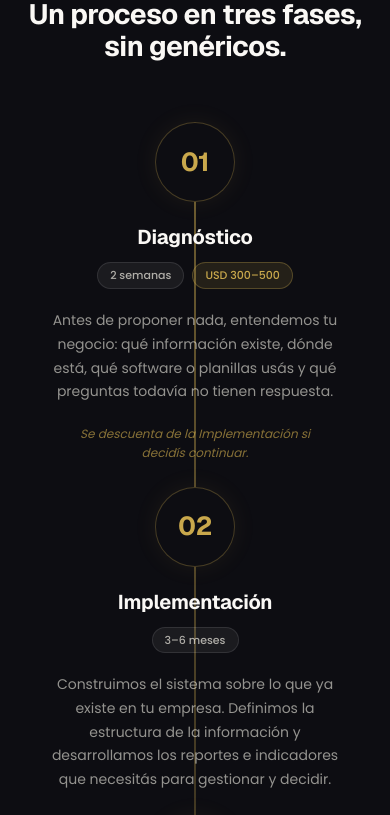
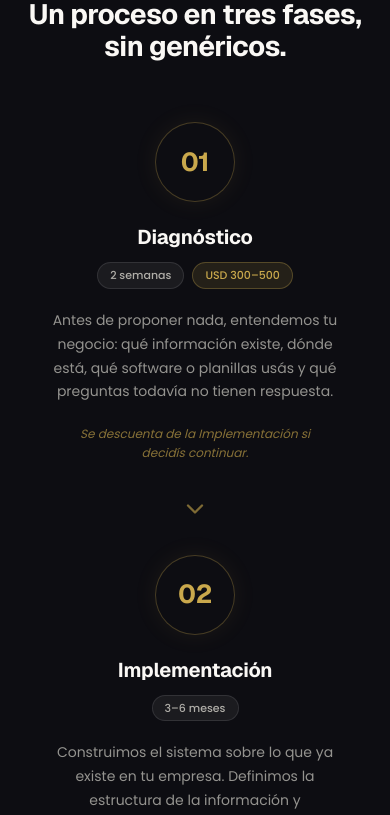
Before and after one commit to aalarcon-ok/rettio, a Next.js app: page / in a window 390 px wide. Shown: the part 1260-2075 px from the top of the page. Built offline with nearby package versions, Linux system fonts and the light colour scheme.

Commit message:
fix: mobile timeline arrow + cierre compacto

```diff
--- a/src/components/ui/como-trabajamos.tsx
+++ b/src/components/ui/como-trabajamos.tsx
@@ -1,6 +1,7 @@
 "use client";
-import { useRef } from "react";
-import { motion, useScroll, useTransform } from "framer-motion";
+import { Fragment } from "react";
+import { motion } from "framer-motion";
+import { ChevronDown } from "lucide-react";
 
 const itemVariants = {
   hidden: { opacity: 0, y: 24 },
@@ -35,15 +36,6 @@ const phases = [
 ];
 
 export function ComoTrabajamos() {
-  const timelineRef = useRef<HTMLDivElement>(null);
-
-  const { scrollYProgress } = useScroll({
-    target: timelineRef,
-    offset: ["start 0.8", "end 0.4"],
-  });
-
-  const lineHeight = useTransform(scrollYProgress, [0, 1], ["0%", "100%"]);
-
   return (
     <section
       id="como-trabajamos"
@@ -78,7 +70,7 @@ export function ComoTrabajamos() {
         </motion.h2>
 
         {/* Timeline */}
-        <div ref={timelineRef} style={{ position: "relative", width: "100%" }}>
+        <div style={{ position: "relative", width: "100%" }}>
           {/* Línea horizontal — solo desktop */}
           <div
             className="hidden md:block"
@@ -93,39 +85,13 @@ export function ComoTrabajamos() {
             }}
           />
 
-          {/* Línea vertical animada — solo visible en mobile */}
-          <div
-            className="block md:hidden"
-            style={{
-              position: "absolute",
-              left: "50%",
-              transform: "translateX(-50%)",
-              top: 0,
-              bottom: 0,
-              width: "1px",
-              backgroundColor: "rgba(201,168,76,0.1)",
-              zIndex: 0,
-            }}
-          >
-            <motion.div
-              style={{
-                position: "absolute",
-                top: 0,
-                left: 0,
-                width: "100%",
-                height: lineHeight,
-                background: "linear-gradient(180deg, #C9A84C, rgba(201,168,76,0.3))",
-              }}
-            />
-          </div>
-
           <div
             className="grid grid-cols-1 md:grid-cols-3"
             style={{ gap: "24px", position: "relative" }}
           >
             {phases.map((phase, idx) => (
+              <Fragment key={phase.num}>
                 <motion.div
-                key={phase.num}
                   initial="hidden"
                   whileInView="visible"
                   viewport={{ once: true, margin: "-80px" }}
@@ -222,6 +188,22 @@ export function ComoTrabajamos() {
                     }}>{phase.note}</p>
                   )}
                 </motion.div>
+
+                {/* Separador móvil — visible solo entre fases, no después de la última */}
+                {idx < phases.length - 1 && (
+                  <div
+                    className="block md:hidden"
+                    style={{
+                      display: "flex",
+                      justifyContent: "center",
+                      alignItems: "center",
+                      padding: "8px 0",
+                    }}
+                  >
+                    <ChevronDown size={28} color="#C9A84C" style={{ opacity: 0.6 }} />
+                  </div>
+                )}
+              </Fragment>
             ))}
           </div>
         </div>
--- a/src/components/ui/cta-final.tsx
+++ b/src/components/ui/cta-final.tsx
@@ -103,7 +103,7 @@ export function CTAFinal() {
       <section style={{
         position: "relative",
         backgroundColor: "#0D0D12",
-        padding: "120px 24px",
+        padding: "60px 24px",
         overflow: "hidden",
         borderTop: "1px solid rgba(255,255,255,0.06)",
       }}>
```
Lines whose indentation alone changed are shown as unchanged.
